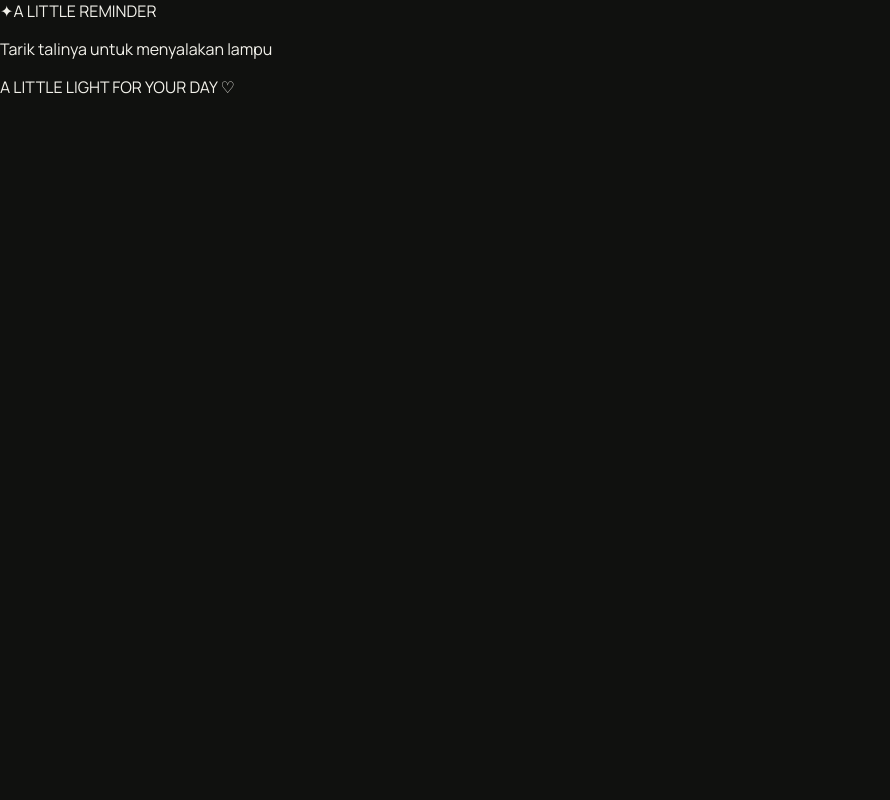
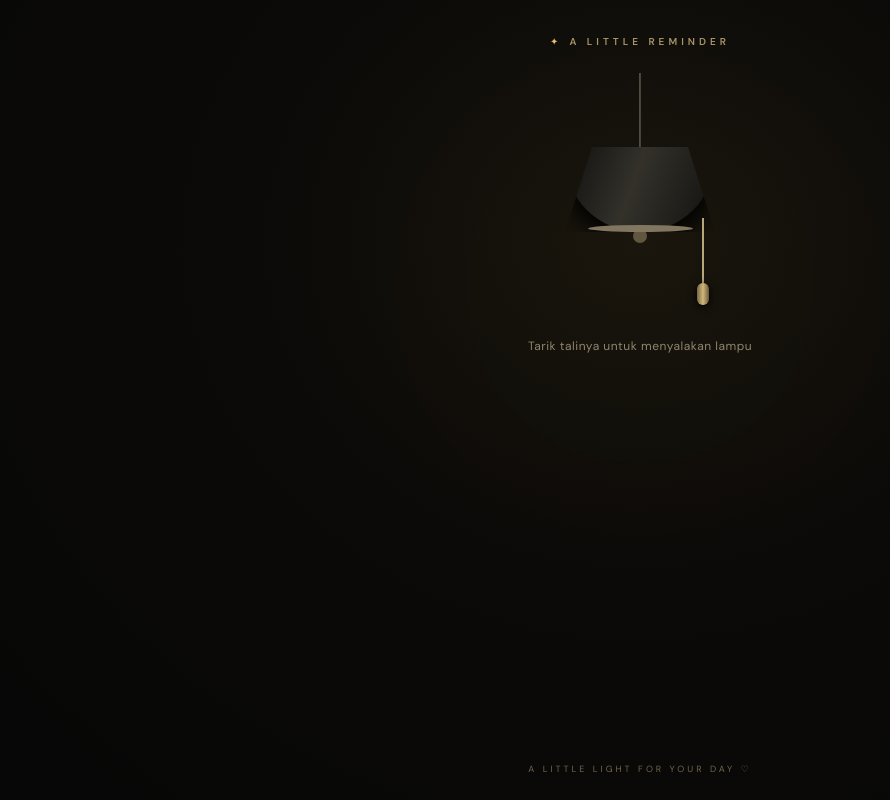
Before and after one commit to alfikri583/portfolio-react, a React (Vite) app: page / in a window 1280 px wide. Shown: the whole page, without its empty margins (0-890 px from the left). Built offline with nearby package versions, Linux system fonts and the light colour scheme.

Commit message:
Update index.css

```diff
--- a/Src/index.css
+++ b/Src/index.css
@@ -1,197 +1,345 @@
-@import url("https://fonts.googleapis.com/css2?family=DM+Mono:wght@400;500&family=Manrope:wght@400;500;600;700;800&display=swap");
+@import url('https://fonts.googleapis.com/css2?family=DM+Sans:wght@400;500;600;700&family=Playfair+Display:wght@500;600;700&display=swap');
+
+* {
+  box-sizing: border-box;
+  margin: 0;
+  padding: 0;
+}
 
 :root {
-  font-family: "Manrope", sans-serif;
-  color: #f3f2eb;
-  background: #10110f;
+  font-family: 'DM Sans', sans-serif;
+  color: #f6edda;
+  background: #080807;
   font-synthesis: none;
-  text-rendering: optimizeLegibility;
-  -webkit-font-smoothing: antialiased;
-  --bg: #10110f;
-  --panel: #171815;
-  --text: #f3f2eb;
-  --muted: #85877f;
-  --line: #30312b;
-  --accent: #d5fa65;
-  --mono: "DM Mono", monospace;
 }
-* { box-sizing: border-box; }
-html { scroll-behavior: smooth; scroll-padding-top: 86px; }
-body { margin: 0; min-width: 320px; background: var(--bg); }
-body, button, a { -webkit-tap-highlight-color: transparent; }
-a { color: inherit; text-decoration: none; }
-button { font: inherit; }
-::selection { background: var(--accent); color: #10110f; }
-.shell { width: min(1160px, calc(100% - 64px)); margin-inline: auto; }
-.site-header { position: sticky; top: 0; z-index: 20; background: rgba(16,17,15,.88); backdrop-filter: blur(16px); border-bottom: 1px solid rgba(255,255,255,.07); }
-.nav { height: 76px; display: flex; align-items: center; justify-content: space-between; }
-.brand { display: inline-flex; align-items: center; gap: 10px; font-size: 11px; font-weight: 800; letter-spacing: .13em; }
-.brand-mark { display: grid; place-items: center; width: 33px; height: 33px; background: var(--accent); color: #11120e; border-radius: 50%; font-size: 16px; letter-spacing: -.08em; }
-.brand-dot { color: var(--accent); margin-left: 2px; }
-.nav-links { display: flex; align-items: center; gap: 32px; font-size: 12px; color: #c3c4bc; }
-.nav-links a { transition: color .2s ease; }
-.nav-links a:hover, .text-link:hover { color: var(--accent); }
-.nav-links .nav-contact { display: inline-flex; align-items: center; gap: 8px; color: var(--text); padding: 11px 14px; border: 1px solid #484a41; border-radius: 5px; }
-.menu-toggle { display: none; color: var(--text); border: 0; background: transparent; }
-.hero { padding-top: 30px; }
-.hero-topline, .hero-bottomline, .section-heading { display: flex; align-items: center; justify-content: space-between; gap: 16px; font: 9px var(--mono); letter-spacing: .09em; color: var(--muted); }
-.hero-topline { padding: 0 0 24px; border-bottom: 1px solid var(--line); }
-.hero-topline span:first-child { display: inline-flex; align-items: center; gap: 8px; }
-.status-dot { width: 7px; height: 7px; display: inline-block; background: var(--accent); border-radius: 50%; box-shadow: 0 0 12px #d5fa6566; }
-.hero-main { display: grid; grid-template-columns: 1.08fr .92fr; align-items: center; gap: 50px; padding: 70px 0 66px; }
-.eyebrow, .section-index, .section-note { font: 10px var(--mono); letter-spacing: .1em; color: var(--muted); }
-.eyebrow { margin: 0 0 22px; }
-.hero h1 { margin: 0; font-size: clamp(48px, 7.3vw, 92px); line-height: .99; letter-spacing: -.075em; font-weight: 600; }
-.headline-accent { color: var(--accent); }
-.hero-description { max-width: 440px; margin: 25px 0 0; color: #a4a59d; font-size: 14px; line-height: 1.9; }
-.hero-actions { display: flex; align-items: center; gap: 26px; margin-top: 30px; }
-.button { display: inline-flex; align-items: center; justify-content: center; gap: 20px; min-height: 48px; padding: 0 19px; border-radius: 4px; font-size: 12px; font-weight: 700; transition: transform .2s ease, background .2s ease; }
-.button:hover { transform: translateY(-2px); }
-.button--primary { color: #11120e; background: var(--accent); }
-.button--primary:hover { background: #e3ff8b; }
-.text-link { display: inline-flex; align-items: center; gap: 8px; font-size: 12px; font-weight: 600; transition: color .2s; }
-.hero-visual { height: 355px; position: relative; overflow: hidden; background: #1b1d17; border: 1px solid #36392e; border-radius: 4px; }
-.visual-grid { position: absolute; inset: 0; opacity: .25; background-image: linear-gradient(#77796a 1px, transparent 1px), linear-gradient(90deg, #77796a 1px, transparent 1px); background-size: 30px 30px; mask-image: linear-gradient(to bottom, black, transparent 95%); }
-.visual-orbit { position: absolute; left: 50%; top: 50%; border: 1px solid #747865; border-radius: 50%; transform: translate(-50%, -50%) rotate(-28deg); }
-.visual-orbit--one { width: 310px; height: 145px; }
-.visual-orbit--two { width: 270px; height: 245px; transform: translate(-50%, -50%) rotate(35deg); border-color: #4e5145; }
-.visual-core { position: absolute; top: 50%; left: 50%; width: 136px; height: 136px; border-radius: 50%; transform: translate(-50%, -50%); background: var(--accent); color: #171912; display: flex; flex-direction: column; align-items: center; justify-content: center; gap: 4px; font: 10px var(--mono); letter-spacing: .12em; box-shadow: 0 0 65px #d5fa6524; }
-.visual-core span:nth-child(2) { font-size: 21px; }
-.visual-label { position: absolute; color: #a9ad9b; font: 9px var(--mono); letter-spacing: .1em; }
-.visual-label--top { top: 20px; left: 20px; }
-.visual-label--bottom { bottom: 20px; right: 20px; }
-.visual-star { position: absolute; top: 58px; right: 48px; color: var(--accent); font-size: 30px; animation: slow-spin 16s linear infinite; }
-@keyframes slow-spin { to { transform: rotate(360deg); } }
-.hero-bottomline { border-top: 1px solid var(--line); padding: 18px 0; }
-.hero-bottomline a { color: var(--accent); display: grid; place-items: center; }
-.section { padding-top: 120px; }
-.section-heading { border-top: 1px solid var(--line); padding-top: 17px; }
-.section-index { color: var(--accent); }
-.about-grid { display: grid; grid-template-columns: 1.1fr .9fr; gap: 100px; padding: 58px 0 54px; }
-.about-grid h2, .projects-intro h2, .skills-heading h2 { margin: 0; font-size: clamp(32px, 4.1vw, 51px); line-height: 1.16; letter-spacing: -.06em; font-weight: 500; }
-.muted { color: #777970; }
-.about-copy { max-width: 435px; padding-top: 4px; }
-.about-copy p, .projects-intro p, .skills-heading p { color: #a2a39b; font-size: 13px; line-height: 1.9; margin: 0 0 17px; }
-.about-copy .text-link { margin-top: 12px; }
-.principles { border-top: 1px solid var(--line); border-bottom: 1px solid var(--line); display: grid; grid-template-columns: repeat(3, 1fr); }
-.principles div { display: flex; gap: 18px; align-items: center; padding: 21px 15px 21px 0; }
-.principles div + div { border-left: 1px solid var(--line); padding-left: 24px; }
-.principles span { font: 10px var(--mono); color: var(--accent); }
-.principles strong { font-size: 12px; font-weight: 600; }
-.projects-intro, .skills-heading { display: flex; align-items: end; justify-content: space-between; gap: 40px; padding: 48px 0 36px; }
-.projects-intro p, .skills-heading p { max-width: 350px; margin: 0 0 4px; }
-.project-list { display: grid; grid-template-columns: repeat(2, minmax(0, 1fr)); gap: 42px 24px; }
-.project-card { min-width: 0; }
-.project-art-link { display: block; overflow: hidden; border-radius: 4px; }
-.project-art { height: 285px; position: relative; overflow: hidden; transition: filter .3s ease; }
-.project-art-link:hover .project-art { filter: brightness(1.08); }
-.project-art--lime { background: #c8ef61; color: #18200b; }
-.north-card { position: absolute; left: 13%; top: 18%; width: 64%; height: 64%; background: #f2f1e8; color: #191b15; display: flex; flex-direction: column; justify-content: center; padding: 25px; transform: rotate(-5deg); box-shadow: 16px 18px 0 #8db22e; }
-.north-card span, .north-card small { font: 9px var(--mono); letter-spacing: .12em; }
-.north-card b { font-size: clamp(30px, 5vw, 58px); letter-spacing: -.08em; line-height: 1.1; }
-.north-card small { margin-top: 14px; font-size: 7px; }
-.north-orb { position: absolute; width: 100px; height: 100px; right: 7%; top: 10%; border: 1px solid #26320e; border-radius: 50%; }
-.project-art--purple { background: #b9a8f3; color: #2a204b; }
-.orbit-circle { position: absolute; border: 1px solid #5a4b8b; border-radius: 50%; left: 50%; top: 50%; transform: translate(-50%,-50%); }
-.orbit-circle--a { width: 270px; height: 270px; }
-.orbit-circle--b { width: 200px; height: 200px; transform: translate(-50%,-50%) rotate(40deg) scaleY(.55); border-width: 2px; }
-.orbit-circle--c { width: 100px; height: 100px; background: #2a204b; box-shadow: 0 0 0 18px #b9a8f3, 0 0 0 19px #5a4b8b; }
-.orbit-label { position: absolute; bottom: 26px; left: 25px; font: 9px var(--mono); letter-spacing: .1em; }
-.project-art--orange { background: #e9a16e; color: #512c1c; }
-.field-sun { position: absolute; width: 95px; height: 95px; border-radius: 50%; background: #f7d1a0; top: 25px; right: 45px; }
-.field-hill { position: absolute; width: 130%; height: 180px; border-radius: 50% 50% 0 0; left: -15%; }
-.field-hill--back { bottom: -85px; background: #c66f4d; transform: rotate(-9deg); }
-.field-hill--front { bottom: -130px; background: #874c3b; transform: rotate(8deg); }
-.field-title { position: absolute; top: 26px; left: 27px; font-size: clamp(40px, 5vw, 65px); line-height: .78; letter-spacing: -.09em; font-weight: 800; }
-.field-title i { font-family: Georgia, serif; font-weight: 400; }
-.field-coord { position: absolute; bottom: 22px; right: 22px; font: 8px var(--mono); color: #fff1dc; }
-.art-corner { position: absolute; top: 15px; left: 16px; font: 8px var(--mono); letter-spacing: .1em; opacity: .65; }
-.project-art--lime .art-corner { color: #202c0c; }
-.project-art--purple .art-corner { color: #35275c; }
-.project-art--orange .art-corner { color: #512c1c; }
-.project-meta { display: flex; align-items: center; justify-content: space-between; padding-top: 18px; }
-.project-title-wrap { display: flex; align-items: flex-start; gap: 13px; }
-.project-number { padding-top: 5px; font: 9px var(--mono); color: var(--accent); }
-.project-meta h3 { margin: 0; font-size: 19px; letter-spacing: -.04em; font-weight: 600; }
-.project-category { display: block; margin-top: 6px; font: 9px var(--mono); color: var(--muted); }
-.project-arrow { display: grid; place-items: center; width: 37px; height: 37px; border: 1px solid #414239; border-radius: 50%; transition: color .2s, background .2s; }
-.project-arrow:hover { background: var(--accent); color: #111; }
-.project-description { max-width: 440px; color: #a2a39b; font-size: 12px; line-height: 1.8; margin: 16px 0; }
-.tag-list { display: flex; gap: 7px; flex-wrap: wrap; }
-.tag-list span { padding: 6px 9px; border: 1px solid #36372f; border-radius: 3px; color: #b3b4ac; font: 9px var(--mono); }
-.project-disclaimer { margin-top: 26px; color: #777970; font-size: 10px; line-height: 1.7; }
-.skills-heading { padding-bottom: 34px; }
-.skills-grid { display: grid; grid-template-columns: repeat(4, 1fr); gap: 12px; }
-.skill-card { position: relative; min-height: 190px; padding: 22px 18px; background: var(--panel); border: 1px solid #292a24; border-radius: 4px; }
-.skill-icon { width: 38px; height: 38px; display: grid; place-items: center; background: #26291e; color: var(--accent); border-radius: 4px; }
-.skill-card h3 { margin: 24px 0 8px; font-size: 14px; }
-.skill-card p { max-width: 190px; color: #96978f; font-size: 11px; line-height: 1.8; margin: 0; }
-.skill-index { position: absolute; right: 16px; top: 24px; font: 9px var(--mono); color: #67695f; }
-.contact-section { margin-top: 125px; padding: 0 0 70px; background: #171914; border-top: 1px solid #292a24; }
-.contact-inner { padding-top: 22px; }
-.contact-inner h2 { font-size: clamp(48px, 8vw, 90px); line-height: .98; letter-spacing: -.075em; font-weight: 500; margin: 55px 0 22px; }
-.contact-inner h2 span { color: var(--accent); }
-.contact-inner > p { color: #a2a39b; font-size: 13px; line-height: 1.8; max-width: 410px; }
-.contact-button { margin-top: 15px; }
-.social-links { display: flex; gap: 25px; margin-top: 70px; padding-top: 22px; border-top: 1px solid #34362d; }
-.social-links a { display: inline-flex; align-items: center; gap: 8px; color: #b8b9b1; font-size: 11px; }
-.social-links a svg:last-child { color: #777970; }
-.social-links a:hover { color: var(--accent); }
-.footer { min-height: 78px; display: flex; align-items: center; justify-content: space-between; gap: 18px; }
-.footer > span { color: #777970; font: 8px var(--mono); letter-spacing: .06em; }
-.footer .brand { font-size: 9px; }
-.footer .brand-mark { width: 27px; height: 27px; font-size: 13px; }
 
-@media (min-width: 1400px) { .hero-main { padding-block: 90px; } .hero-visual { height: 390px; } }
-@media (max-width: 800px) {
-  .shell { width: min(100% - 40px, 600px); }
-  .hero-main { grid-template-columns: 1fr; gap: 38px; padding: 55px 0 40px; }
-  .hero-visual { height: 310px; }
-  .about-grid { grid-template-columns: 1fr; gap: 25px; padding-top: 42px; }
-  .about-copy { max-width: 560px; }
-  .projects-intro, .skills-heading { align-items: flex-start; flex-direction: column; gap: 20px; }
-  .project-list { gap: 35px 16px; }
-  .project-art { height: 235px; }
-  .skills-grid { grid-template-columns: repeat(2, 1fr); }
-  .section { padding-top: 90px; }
-  .contact-section { margin-top: 90px; }
+body {
+  min-width: 320px;
+  min-height: 100vh;
+  background: #080807;
 }
-@media (max-width: 560px) {
-  .shell { width: calc(100% - 36px); }
-  .nav { height: 66px; }
-  .menu-toggle { display: inline-grid; place-items: center; padding: 8px; }
-  .nav-links { display: none; position: absolute; top: 65px; left: 0; right: 0; padding: 20px 18px 24px; background: #151612; border-bottom: 1px solid var(--line); flex-direction: column; align-items: stretch; gap: 0; }
-  .nav-links--open { display: flex; }
-  .nav-links a { padding: 14px 5px; }
-  .nav-links .nav-contact { justify-content: center; margin-top: 8px; }
-  .hero { padding-top: 23px; }
-  .hero-topline, .hero-bottomline, .section-heading { font-size: 8px; }
-  .hero-topline span:last-child { text-align: right; }
-  .hero-main { padding-top: 46px; gap: 32px; }
-  .hero h1 { font-size: clamp(46px, 13vw, 66px); }
-  .hero-description { font-size: 13px; }
-  .hero-visual { height: 260px; }
-  .visual-orbit--one { width: 260px; height: 120px; }
-  .visual-orbit--two { width: 230px; height: 200px; }
-  .visual-core { width: 112px; height: 112px; }
-  .hero-bottomline span:nth-child(2) { display: none; }
-  .section { padding-top: 75px; }
-  .section-note { text-align: right; }
-  .about-grid h2, .projects-intro h2, .skills-heading h2 { font-size: 36px; }
-  .principles { grid-template-columns: 1fr; }
-  .principles div, .principles div + div { padding: 16px 0; border-left: 0; }
-  .principles div + div { border-top: 1px solid var(--line); }
-  .project-list { grid-template-columns: 1fr; gap: 34px; }
-  .project-art { height: 270px; }
-  .skills-grid { gap: 9px; }
-  .skill-card { min-height: 176px; padding: 16px 13px; }
-  .skill-card h3 { margin-top: 20px; }
-  .contact-section { margin-top: 80px; padding-bottom: 48px; }
-  .contact-inner h2 { font-size: clamp(47px, 13vw, 65px); margin-top: 43px; }
-  .social-links { flex-wrap: wrap; gap: 16px 20px; margin-top: 50px; }
-  .footer { padding-block: 20px; flex-wrap: wrap; justify-content: space-between; }
-  .footer > span:nth-child(2) { display: none; }
+
+button {
+  font: inherit;
 }
+
+.page {
+  position: relative;
+  min-height: 100vh;
+  overflow: hidden;
+  display: flex;
+  flex-direction: column;
+  align-items: center;
+  padding: 35px 20px 25px;
+  background:
+    radial-gradient(ellipse at 50% 30%, #19150d 0%, #0b0a08 42%, #070707 100%);
+  isolation: isolate;
+}
+
+.top-label {
+  z-index: 2;
+  color: #a99569;
+  font-size: 10px;
+  font-weight: 600;
+  letter-spacing: 4px;
+  text-align: center;
+}
+
+.tiny-star {
+  color: #e5bd6e;
+  margin-right: 7px;
+}
+
+.ambient-glow {
+  position: absolute;
+  z-index: -1;
+  top: 120px;
+  left: 50%;
+  width: 340px;
+  height: 340px;
+  transform: translateX(-50%);
+  border-radius: 50%;
+  background: #d99b3c;
+  filter: blur(150px);
+  opacity: 0.025;
+  transition: opacity 1s ease;
+}
+
+.lamp-on .ambient-glow {
+  opacity: 0.17;
+}
+
+.scene {
+  position: relative;
+  width: 100%;
+  max-width: 500px;
+  height: 390px;
+  display: flex;
+  justify-content: flex-start;
+  align-items: center;
+  flex-direction: column;
+  margin-top: 25px;
+}
+
+.lamp {
+  position: relative;
+  z-index: 3;
+  display: flex;
+  flex-direction: column;
+  align-items: center;
+}
+
+.lamp-wire {
+  width: 2px;
+  height: 75px;
+  background: linear-gradient(to right, #292722, #77705d, #171612);
+}
+
+.lamp-shade {
+  position: relative;
+  width: 150px;
+  height: 85px;
+  margin-top: -1px;
+  border-radius: 10px 10px 75px 75px;
+  background: linear-gradient(110deg, #10100f, #33312a 45%, #11110f);
+  clip-path: polygon(18% 0, 82% 0, 100% 100%, 0 100%);
+  box-shadow: 0 12px 25px #000;
+}
+
+.lamp-inner {
+  position: absolute;
+  bottom: 0;
+  left: 15%;
+  width: 70%;
+  height: 7px;
+  border-radius: 50%;
+  background: #81765f;
+}
+
+.lamp-bulb {
+  width: 14px;
+  height: 14px;
+  margin-top: -3px;
+  border-radius: 50%;
+  background: #62563f;
+  transition: all 0.6s ease;
+}
+
+.lamp-on .lamp-bulb {
+  background: #ffe4a0;
+  box-shadow: 0 0 25px 10px #eebc65;
+}
+
+.light-beam {
+  position: absolute;
+  z-index: 1;
+  top: 150px;
+  left: 50%;
+  width: 340px;
+  height: 260px;
+  transform: translateX(-50%);
+  opacity: 0;
+  clip-path: polygon(43% 0, 57% 0, 100% 100%, 0 100%);
+  background: linear-gradient(
+    to bottom,
+    rgba(255, 206, 119, 0.3),
+    rgba(221, 158, 69, 0.08),
+    transparent
+  );
+  filter: blur(10px);
+  transition: opacity 1s ease;
+}
+
+.light-beam.active {
+  opacity: 1;
+}
+
+.pull-area {
+  position: absolute;
+  z-index: 5;
+  top: 145px;
+  left: calc(50% + 48px);
+  width: 65px;
+  height: 155px;
+  cursor: grab;
+}
+
+.pull-cord {
+  position: absolute;
+  top: 0;
+  left: 0;
+  display: flex;
+  align-items: center;
+  flex-direction: column;
+  width: 30px;
+  transition: transform 0.1s ease;
+}
+
+.cord-line {
+  width: 2px;
+  height: 65px;
+  background: #b7a77d;
+}
+
+.cord-handle {
+  width: 12px;
+  height: 22px;
+  border-radius: 8px;
+  background: linear-gradient(90deg, #796744, #d1b77c, #6b5839);
+  box-shadow: 0 2px 8px #000;
+}
+
+.pull-hint {
+  position: absolute;
+  top: 265px;
+  width: 100%;
+  color: #a89b80;
+  font-size: 12px;
+  letter-spacing: 0.5px;
+  text-align: center;
+  animation: hintPulse 2.5s infinite;
+}
+
+@keyframes hintPulse {
+  0%, 100% { opacity: 0.55; }
+  50% { opacity: 1; }
+}
+
+.message-card {
+  z-index: 2;
+  width: 100%;
+  max-width: 510px;
+  margin-top: -5px;
+  padding: 32px 27px;
+  border: 1px solid rgba(205, 171, 105, 0.22);
+  border-radius: 18px;
+  background: linear-gradient(145deg, #191711, #100f0c);
+  box-shadow: 0 20px 70px rgba(0, 0, 0, 0.5);
+}
+
+.card-kicker {
+  color: #b99a60;
+  font-size: 9px;
+  font-weight: 600;
+  letter-spacing: 3px;
+}
+
+.message-card h1 {
+  margin-top: 15px;
+  color: #f6e7c8;
+  font-family: 'Playfair Display', serif;
+  font-size: clamp(27px, 7vw, 37px);
+  line-height: 1.2;
+}
+
+.intro {
+  margin-top: 12px;
+  color: #bcb3a2;
+  font-size: 13px;
+}
+
+.gold-line {
+  width: 45px;
+  height: 2px;
+  margin: 22px 0;
+  background: #c9a45e;
+}
+
+.message-text {
+  color: #d2cabc;
+  font-size: 13px;
+  line-height: 1.9;
+}
+
+.message-text p + p {
+  margin-top: 15px;
+}
+
+.closing {
+  margin-top: 25px;
+  color: #e1c18a;
+  font-family: 'Playfair Display', serif;
+  font-size: 17px;
+  font-style: italic;
+  text-align: center;
+}
+
+.card-footer {
+  margin-top: 24px;
+  padding-top: 18px;
+  border-top: 1px solid rgba(205, 171, 105, 0.16);
+  color: #a58a5b;
+  font-size: 9px;
+  letter-spacing: 2px;
+  text-align: center;
+}
+
+.actions {
+  display: flex;
+  flex-wrap: wrap;
+  justify-content: center;
+  gap: 9px;
+  margin-top: 24px;
+}
+
+.actions button {
+  display: flex;
+  align-items: center;
+  justify-content: center;
+  gap: 7px;
+  padding: 11px 13px;
+  border: 1px solid rgba(205, 171, 105, 0.25);
+  border-radius: 30px;
+  background: #211d14;
+  color: #e5d4b3;
+  font-size: 11px;
+  cursor: pointer;
+  transition: background 0.2s ease;
+}
+
+.actions button:hover {
+  background: #39301f;
+}
+
+.page-footer {
+  margin-top: auto;
+  padding-top: 30px;
+  color: #72664e;
+  font-size: 9px;
+  letter-spacing: 3px;
+  text-align: center;
+}
+
+@media (max-width: 480px) {
+  .page {
+    padding: 27px 16px 22px;
+  }
+
+  .scene {
+    height: 365px;
+  }
+
+  .lamp-wire {
+    height: 65px;
+  }
+
+  .message-card {
+    padding: 27px 21px;
+  }
+
+  .message-text {
+    font-size: 12px;
+  }
+
+  .actions button {
+    font-size: 10px;
+    padding: 10px 11px;
+  }
+}
+
 @media (prefers-reduced-motion: reduce) {
-  *, *::before, *::after { scroll-behavior: auto !important; animation-duration: .01ms !important; animation-iteration-count: 1 !important; transition-duration: .01ms !important; }
+  *, *::before, *::after {
+    animation-duration: 0.01ms !important;
+    transition-duration: 0.01ms !important;
+  }
 }
```
